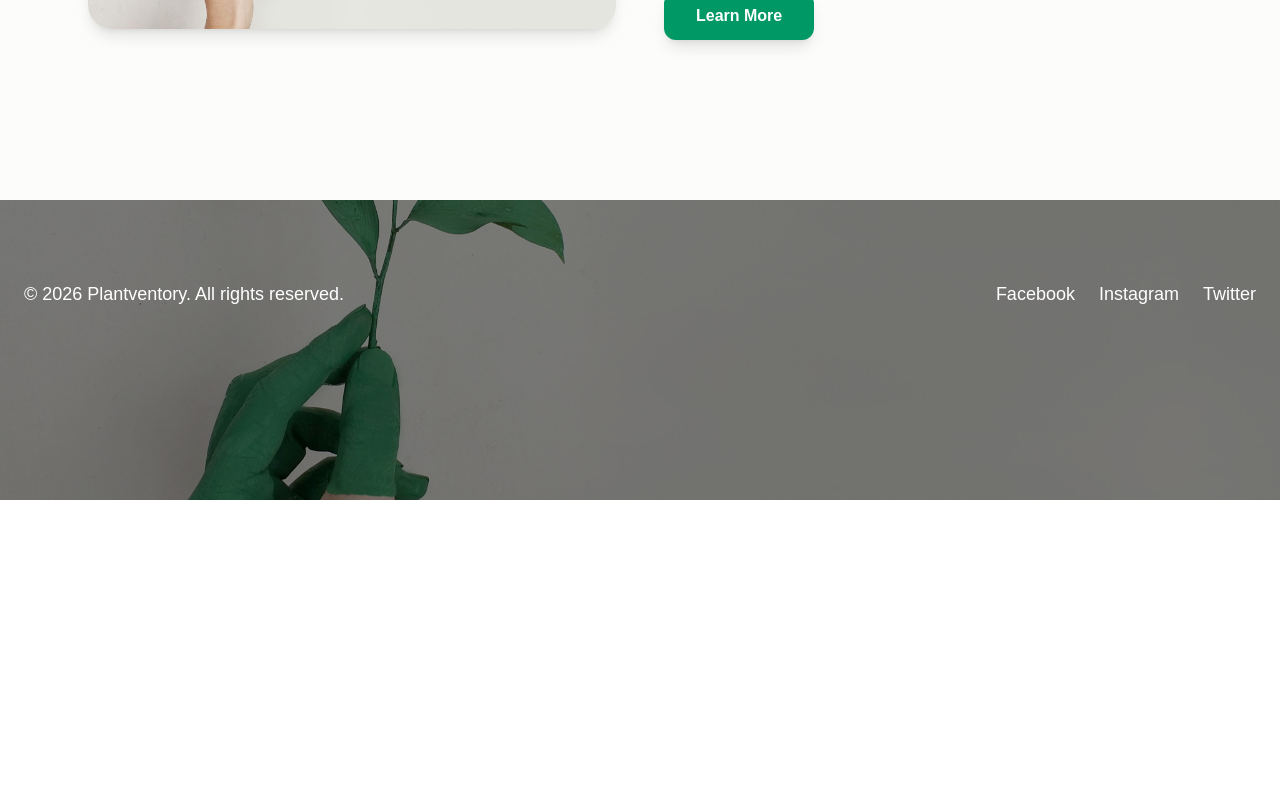
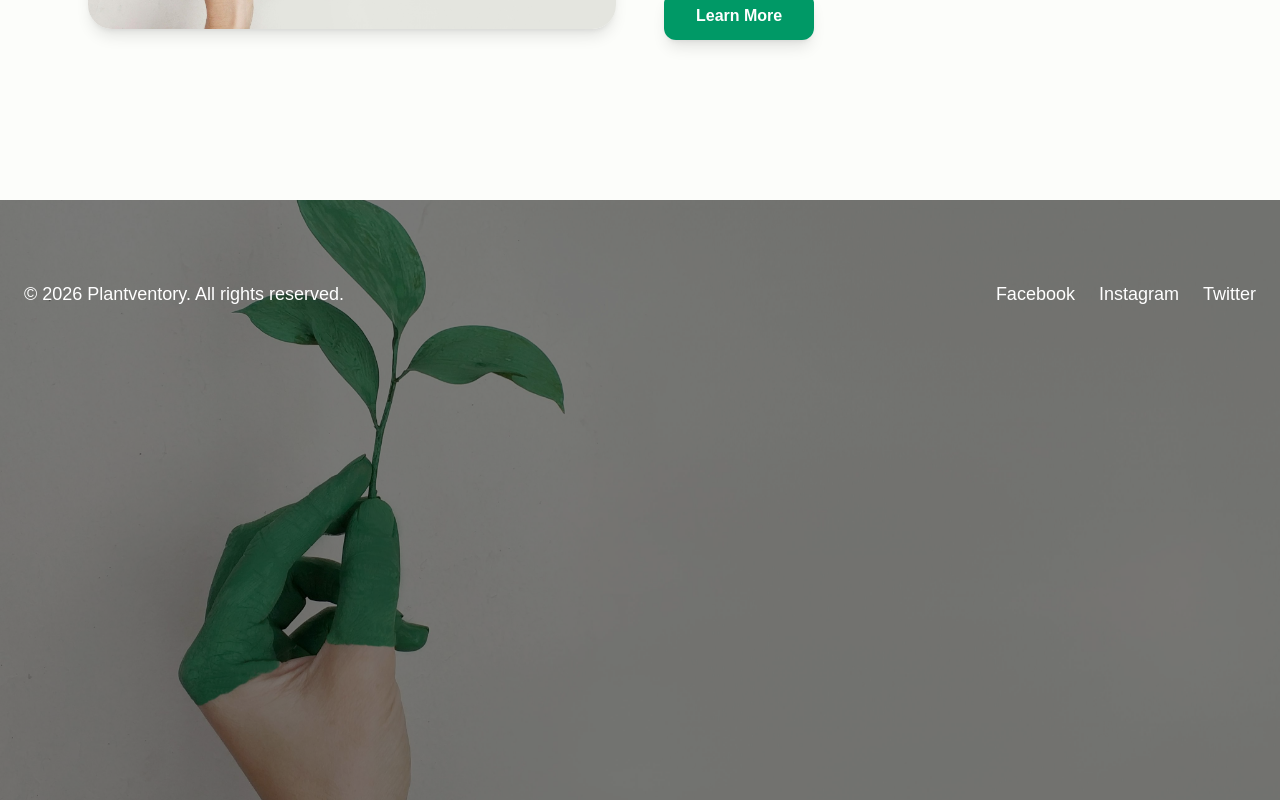
Before and after one commit to yasarahasini/plant-ventory, a Next.js app in the folder frontend/: page / in a window 1280 px wide. Shown: the part 1673-2473 px from the top of the page. Before the commit the page ends 2173 px from the top, so only its background shows below. Built offline with nearby package versions, Linux system fonts and the light colour scheme.

Commit message:
update pages

```diff
--- a/frontend/app/components/footer.tsx
+++ b/frontend/app/components/footer.tsx
@@ -3,7 +3,7 @@ import React from "react";
 const Footer: React.FC = () => {
   return (
     <footer
-      className="relative text-white mt-16 bg-cover bg-center min-h-[300px]"
+      className="relative text-white mt-16 bg-cover bg-center min-h-[600px]"
       style={{ backgroundImage: "url('/home.jpg')" }}
     >
 
```
